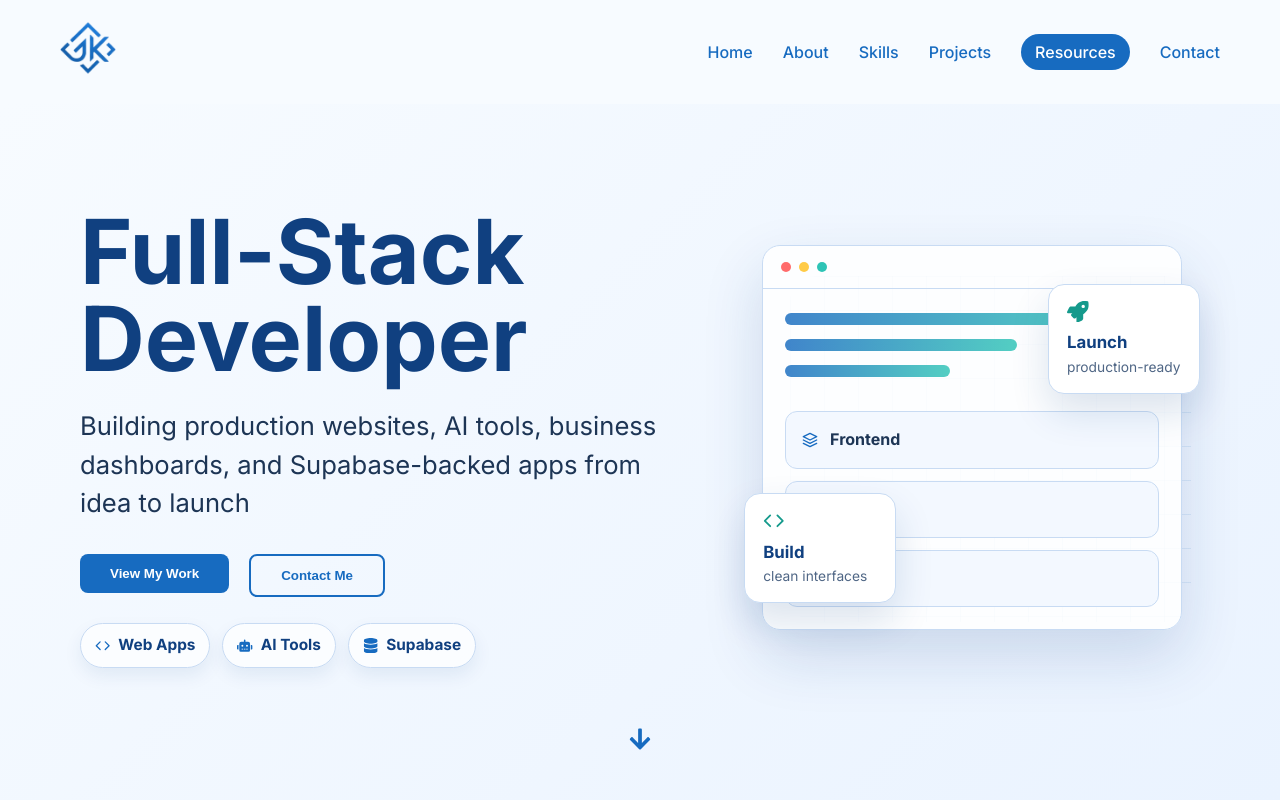
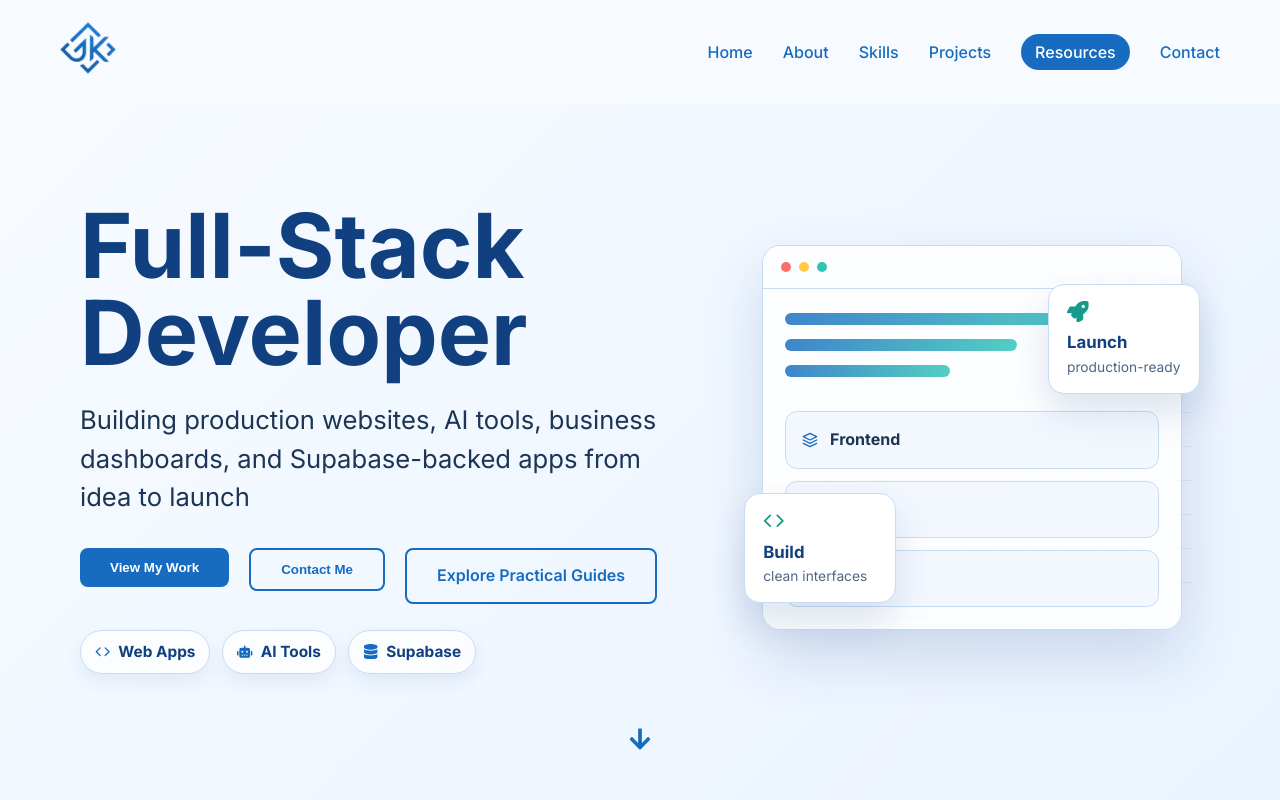
Before and after one commit to GiorgiKemo/myportfolio, a React (Vite) app: page / in a window 1280 px wide. Shown: the top 800 px of the page. Built offline with nearby package versions, Linux system fonts and the light colour scheme; no server answers.

Commit message:
Add resources CTA to portfolio hero

```diff
--- a/src/components/Hero.jsx
+++ b/src/components/Hero.jsx
@@ -39,6 +39,9 @@ const Hero = () => {
               <Link to="contact" smooth={true} duration={800} offset={-70}>
                 <button className="btn btn-outline">Contact Me</button>
               </Link>
+              <a className="btn btn-outline" href="/affiliate/">
+                Explore Practical Guides
+              </a>
             </Motion.div>
 
             <Motion.div
```
